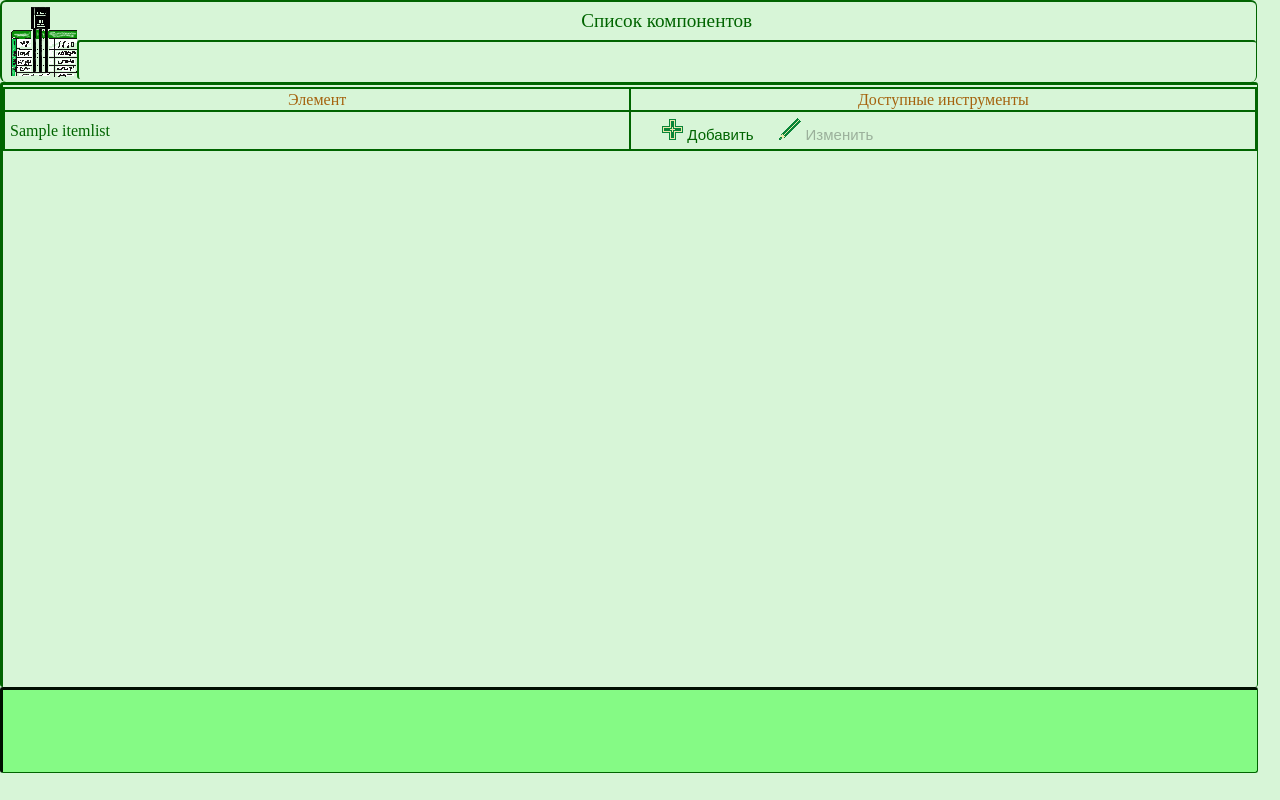
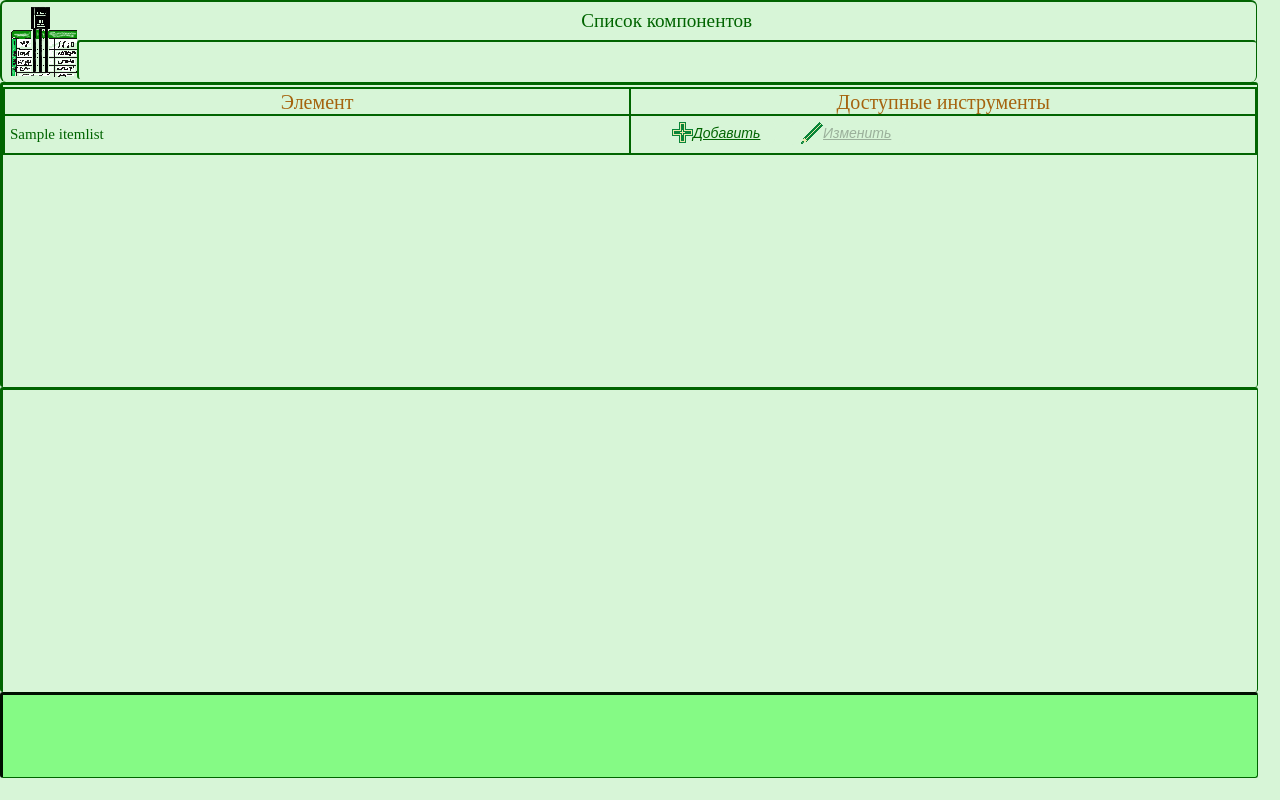
Before and after one commit to chigisheff/components, a PHP site: page /dataop.php in a window 1280 px wide. Run offline with PHP 8.4, Linux system fonts and the light colour scheme; tables that the repository leaves empty or names only in its code hold one stand-in row (values such as "Sample post").

Commit message:
nigtly 19/10/24

```diff
--- a/class/q_interface.php
+++ b/class/q_interface.php
@@ -17,16 +17,16 @@
         //$key - управление состоянием кнопки инструмета TO_DO
         if($menu_y && $j == $menu_pos) {
 ?>
-            <div class="content_menu  style="display: inline-flex;display: inline-block;
-                 float: left; vertical-align: middle; ">
-                <button class="content_menu actived" style="border: 0; font-size: 15px; display: inline-block;
-                        border-radius: 8px; background-color: #d7f5d7;  text-align: center;
-                        color: darkgreen; cursor: pointer;" id ="<?php echo 'm_' . $i . '_' . $arrayind . '_0'; ?>"
-                        value="<?php echo "  tbl_" . $arrayind . "_nm" . substr(uniqid(), -4); ?>"><img src="img/add.v1.png" /> Добавить </button>
-                <button disabled class="content_menu" style="border: 0;  font-size: 15px; display: inline-block;
-                        border-radius: 8px; background-color: #d7f5d7;  text-align: center;
-                        " id ="<?php echo 'm_' . $i . '_' . $arrayind . '_1'; ?>"
-                        ><img src="img/redact.v1.png" /> Изменить </button>
+            <div class="content_menu">
+                <button class="content_menu actived" "
+                        id ="<?php echo 'm_' . $i . '_' . $arrayind . '_0'; ?>"
+                        value="<?php echo $arrayind;?>"><img src="img/add.v1.png" />
+                        <span>Добавить</span> </button>
+                <button disabled class="content_menu"
+                        "id ="<?php echo 'm_' . $i . '_' . $arrayind . '_1'; ?>"
+                        value="<?php echo $arrayind; ?>">
+                        <img src="img/redact.v1.png" /> <span>Изменить</span> </button>
+
             </div>
             <?php
         }
--- a/css/m_style.css
+++ b/css/m_style.css
@@ -31,16 +31,25 @@ tr{border-color: darkgreen;}
 
 .content_pad{ padding: 0px; padding-top:2px; border-style: inset; height: 75vh; width: 100%;
     border: solid 3px darkgreen; overflow: auto; border-right-width: 1px; border-bottom-width: 0px;
-border-radius: 3px;}
+border-radius: 3px; position:  relative; }
+.content_pad_page{padding: 0px; padding-top:2px; border-style: inset; height: 37.5vh; width: 100%;
+    border: solid 3px darkgreen; overflow: auto; border-right-width: 1px; border-bottom-width: 0px;
+    border-radius: 3px; position:  relative; }
 option{width: 50px;}
-.bottom_pad{padding: 0px; border: solid 3px darkgreen; border-style: inset; bottom: 0; width: 100%;
-            height: 10vh;background-color: #85fa85; border-right-width: 1px; border-bottom-width: 1px;
+.bottom_pad{padding: 0px; border: solid 3px darkgreen; bottom: 0; width: 100%;
+            height: 10vh; background-color: #85fa85; border-bottom-width: 1px;
             border-style: inset; border-top-width: 3px; padding-top: 2px; border-right-width: 1px;
-            align-content: center; border-radius: 3px;}
+            align-content: center; border-radius: 3px; position:  relative; }
 .m_listing {border: 1px; width: 100%; border-collapse: collapse; table-layout: fixed;
             word-wrap:break-word; color: darkgreen; }
+.m_listing th{font-size: 20px;}
+.m_listing td{font-size: 15px;}
 .m_listing th:nth-child(0), .m_listing td:nth-child(0) { width: 180px;}
-.content_menu{display: inline-block; margin-left: 10px; font-size: 15px; }
-.c_menu_item{display:  inline-flex; float: left; width: 100px;}
+.content_menu{display: inline-block; margin-left: 10px;}
+.content_menu span{font-size: 15px; margin-bottom: auto; margin-top: auto;font-style: italic;
+                   text-decoration: underline ; font-size: 14px;}
+.content_menu button{display: flex; float: left; justify-content: center; align-items: center;
+                    width: 120px; border-radius: 8px; background-color: #d7f5d7;border: 0px;
+                    text-align: center;}
 .c_menu_item img{float: left;}
 .actived{ cursor: pointer; color: darkgreen;}
--- a/interface/op_pg_content.php
+++ b/interface/op_pg_content.php
@@ -11,7 +11,7 @@
     }
 
 ?>
-<div class="content_pad">
+<div class="content_pad_page">
 <table class="m_listing">
     <tr>
         <th id="elmnt">
@@ -27,6 +27,7 @@
 </table>
 
 </div>
+<div class="content_pad_page"> </div>
 <script type="text/javascript">
     $(function(){
         $(".content_menu").click(function () {
--- a/interface/pg_content.php
+++ b/interface/pg_content.php
@@ -30,5 +30,4 @@
             <td></td>
         </tr>
     </table>
-
 </div>
```
